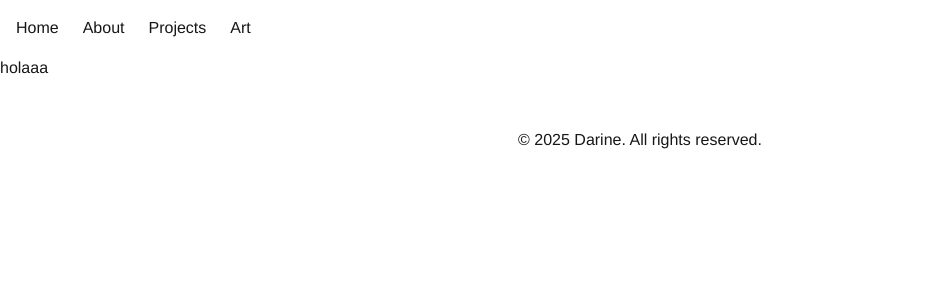
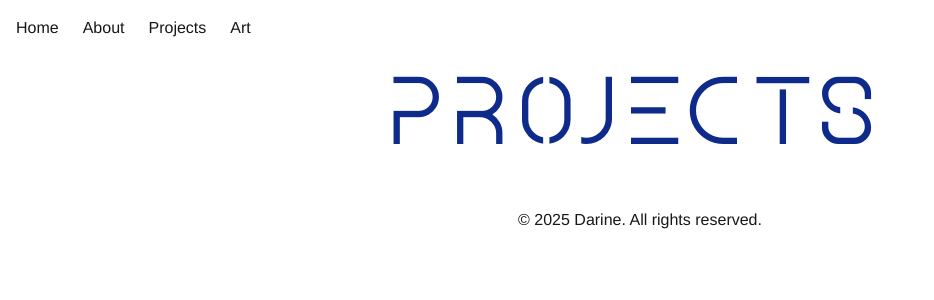
Before and after one commit to darinetag/portfolio, a Next.js app: page /projects in a window 1280 px wide. Shown: the top 300 px of the page, without its empty margins (0-934 px from the left). Built offline with nearby package versions, Linux system fonts and the light colour scheme.

Commit message:
starting new projects page

```diff
--- a/src/pages/index.js
+++ b/src/pages/index.js
@@ -65,12 +65,7 @@ export default function Home() {
     <div className="col-span-5 h-20 bg-blue-900 text-white p-2 flex items-center justify-center hover:bg-white hover:text-black transition duration-300 ease-in-out">Mockups and Prototyping</div>
   </div>
 </section>
-<section>
-                <h1 style={{ fontFamily: 'Science' }} className="font-science text-8xl text-[#0E2A8B] flex items-center justify-center mt-20 ">Projects</h1>
 
-
-
-</section>
 
     </Layout>
   );
--- a/src/pages/projects.js
+++ b/src/pages/projects.js
@@ -3,9 +3,12 @@ import Layout from "@/components/Layout";
 const Projects = () => {
   return (
     <Layout>
-    <div>
-      holaaa
-    </div>
+    <section>
+                <h1 style={{ fontFamily: 'Science' }} className="font-science text-8xl text-[#0E2A8B] flex items-center justify-center mt-2 ">Projects</h1>
+
+
+
+</section>
     </Layout>
   );
 };
```
